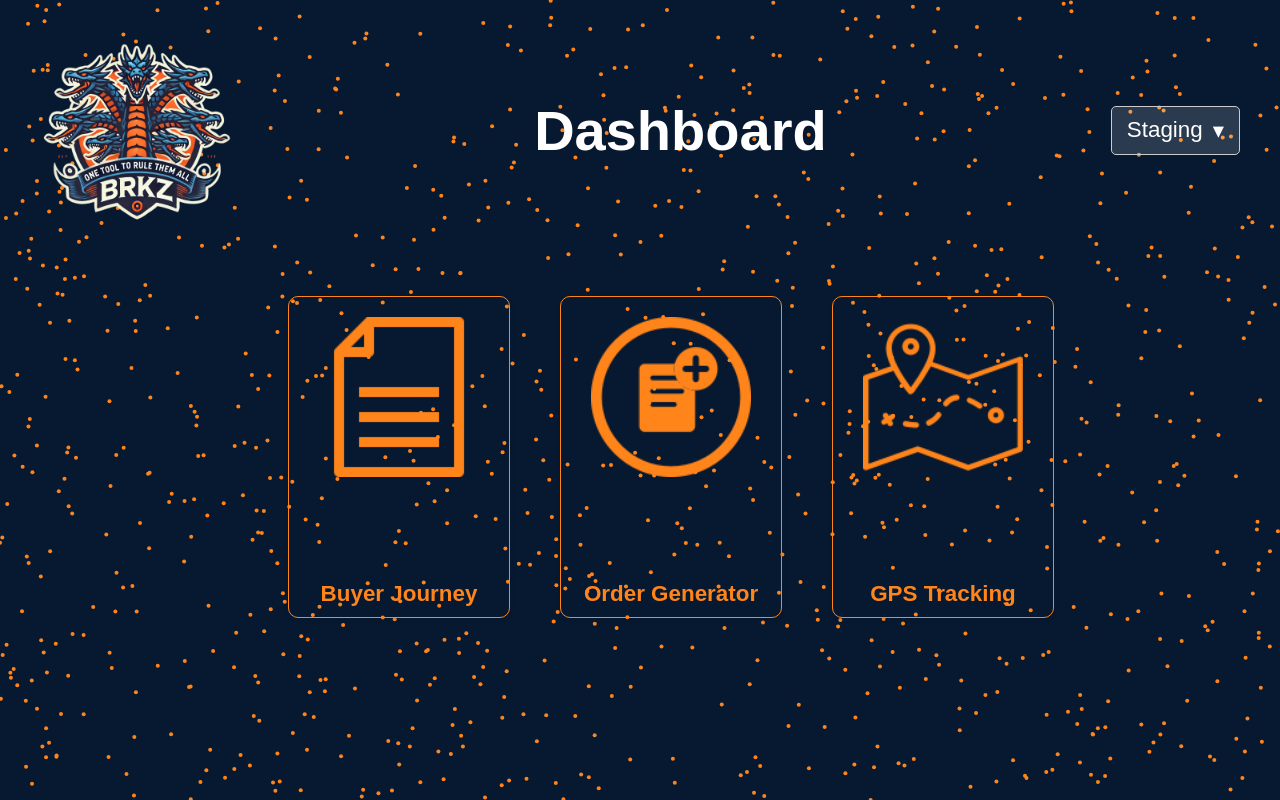
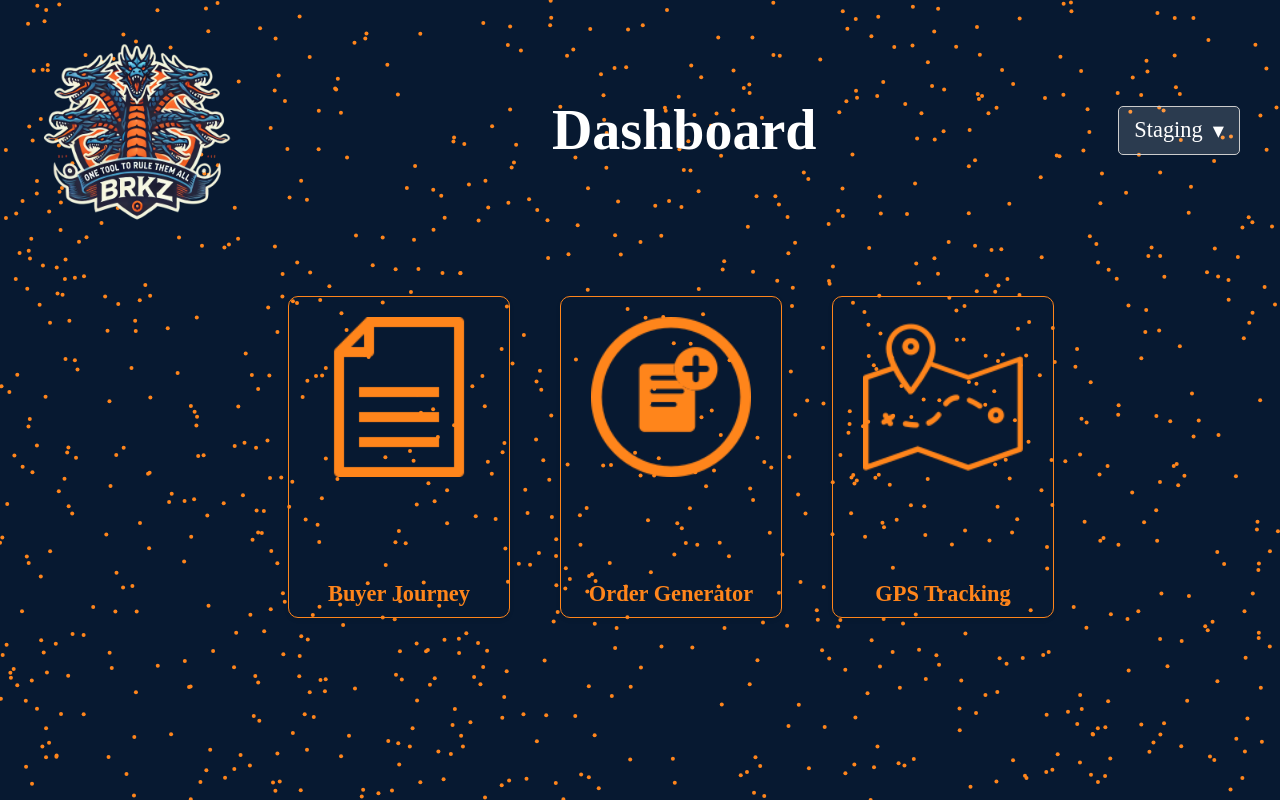
Before and after one commit to Mohammed394/hydraE, a Vue app: page / in a window 1280 px wide. Built offline with nearby package versions, Linux system fonts and the light colour scheme.

Commit message:
unify main font: replace fantasy with cursive

```diff
--- a/src/components/CustomDropdown.vue
+++ b/src/components/CustomDropdown.vue
@@ -63,7 +63,7 @@ export default {
 .custom-dropdown {
   position: relative;
   display: inline-block;
-  font-family: fantasy;
+  font-family: Cursive;
   color: white;
 }
 
--- a/src/components/Intro.vue
+++ b/src/components/Intro.vue
@@ -66,7 +66,7 @@
   align-items: center;
   z-index: 1000;
   transition: opacity 1s ease-in-out;
-  font-family: fantasy;
+  font-family: Cursive;
   cursor: pointer;
 }
 
--- a/src/styles/CardStyles.css
+++ b/src/styles/CardStyles.css
@@ -65,12 +65,12 @@
   .card-text {
     font-size: 1.4rem;
     color: #ff851b;
-    font-family: fantasy;
+    font-family: Cursive;
     font-weight: bold;
   }
 
   .card-description {
     padding: 20px;
-    font-family: fantasy;
+    font-family: Cursive;
     font-size: 1.2rem;
   }
--- a/src/styles/main.css
+++ b/src/styles/main.css
@@ -22,7 +22,7 @@ body {
 .navbar .logo {
   font-size: 3.5rem;
   font-weight: bold;
-  font-family: fantasy;
+  font-family: Cursive;
 }
 
 .navbar select {
@@ -32,7 +32,7 @@ body {
   border: 1px solid #ccc;
   background-color: rgba(255, 255, 255, 0.2); /* Transparent background */
   color: white;
-  font-family: fantasy;
+  font-family: Cursive;
   font-size: 1.4rem;
   outline: none;
   cursor: pointer;
@@ -43,7 +43,7 @@ body {
 .navbar select option {
   background-color: #001f3f; /* Background for dropdown items */
   color: white;
-  font-family: fantasy;
+  font-family: Cursive;
 }
 
 .navbar select:focus {
@@ -88,6 +88,7 @@ body {
 .popup-content h2 {
   color: #001f3f;
   margin-bottom: 20px;
+  font-family: Cursive;
 }
 
 .popup-body {
```
